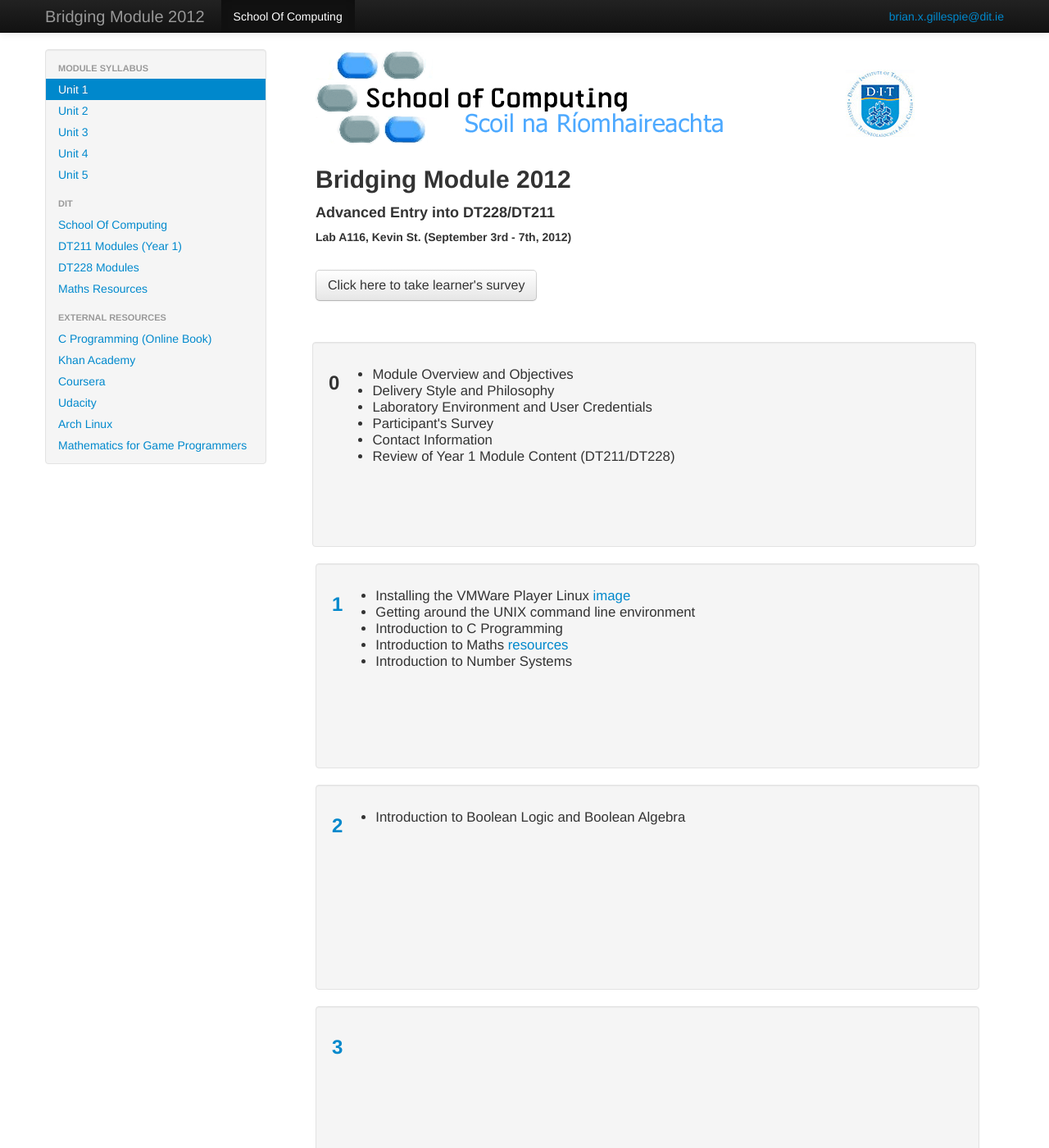
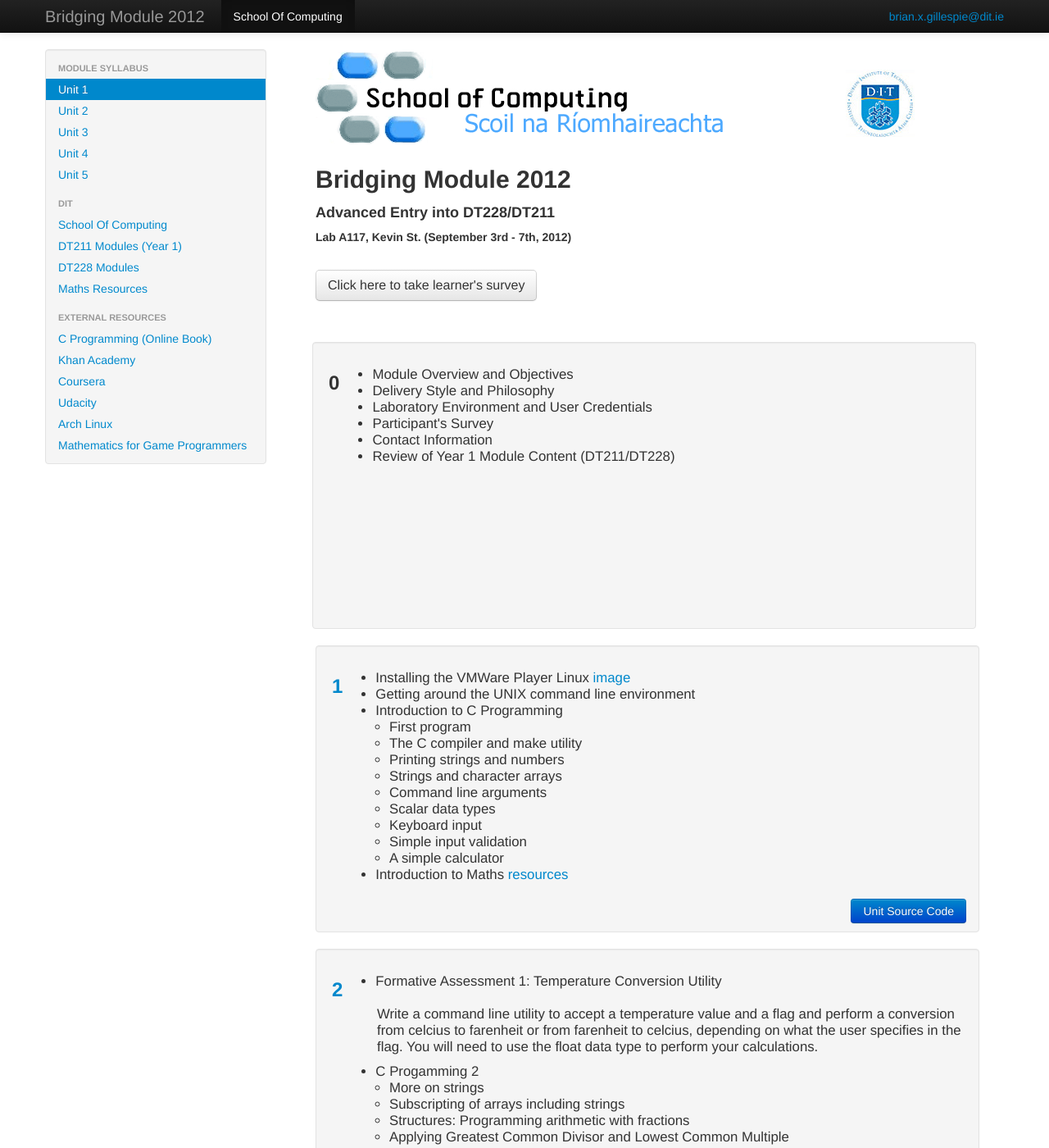
Before and after one commit to c12345678/bridgingmodule2012, a Jekyll site: the page built from index.html, in a window 1280 px wide and 1400 px high. Shown: the whole window at 82% size. Built offline with Jekyll 4.4.1, drawn with Linux system fonts in a browser that asks for light colours; some of the changed text lies outside the part shown.

Commit message:
Day 3 changes

```diff
--- a/_includes/unit1.html
+++ b/_includes/unit1.html
@@ -2,6 +2,17 @@
   <li>Installing the VMWare Player Linux <a href="http://goo.gl/CWWVH">image</a></li>
   <li>Getting around the UNIX command line environment</li>
   <li>Introduction to C Programming</li>
+  <ul style="padding-left:20px">
+    <li>First program</li>
+    <li>The C compiler and make utility</li>
+    <li>Printing strings and numbers</li>
+    <li>Strings and character arrays</li>
+    <li>Command line arguments</li>
+    <li>Scalar data types</li>
+    <li>Keyboard input</li>
+    <li>Simple input validation</li>
+    <li>A simple calculator</li>
+  </ul>
   <li>Introduction to Maths <a href="http://www.dit.ie/colleges/collegeofsciencesandhealth/studentresources/mathsresources/">resources</a></li>
-  <li>Introduction to Number Systems</li>
 </ul>
+<a class="btn btn-primary site-code-link" href="https://github.com/ditbjg/bridgingmodule2012/tree/master/unit1">Unit Source Code</a>
--- a/_includes/unit2.html
+++ b/_includes/unit2.html
@@ -1,3 +1,16 @@
 <ul>
-  <li>Introduction to Boolean Logic and Boolean Algebra</li>
+  <li>Formative Assessment 1: Temperature Conversion Utility</li>
+  <p style="padding-left:30px">
+    <br />Write a command line utility to accept a temperature value and a flag and perform
+    a conversion from celcius to farenheit or from farenheit to celcius, depending on what the
+    user specifies in the flag. You will need to use the float data type to perform your calculations.
+  </p>
+  <li>C Progamming 2</li>
+  <ul style="padding-left:20px">
+    <li>More on strings</li>
+    <li>Subscripting of arrays including strings</li>
+    <li>Structures: Programming arithmetic with fractions</li>
+    <li>Applying Greatest Common Divisor and Lowest Common Multiple</li>
+  </ul>
 </ul>
+<a class="btn btn-primary site-code-link" href="https://github.com/ditbjg/bridgingmodule2012/tree/master/unit2">Unit Source Code</a>
--- a/_includes/unit3.html
+++ b/_includes/unit3.html
@@ -0,0 +1,20 @@
+<ul>
+  <li>Introduction to Number Systems</li>
+  <ul style="padding-left:20px">
+    <li>Positional Number Systems</li>
+    <li>Binary</li>
+    <li>Hexadecimal</li>
+    <li>Two's complement</li>
+    <li>Introduction to Boolean Logic and Boolean Algebra</li>
+  </ul>
+  <li>C Progamming 3</li>
+  <ul style="padding-left:20px">
+    <li>Bitwise operations</li>
+  </ul>
+  <li>Formative Assessment 2: Conversion between number formats</li>
+  <p style="padding-left:30px">
+    <br />Write a command line utility to accept binary number as input and to output the equivalent decimal value.
+    <br />Extend the utility to accept a decimal number as input and to output the equivalent binary value.
+  </p>
+  <li>Pre Algebra Review</li>
+</ul>
--- a/assets/css/site.css
+++ b/assets/css/site.css
@@ -1,9 +1,16 @@
 .site-unit-body {
-  min-height: 180px !important;
+  position: relative;
   font-size: 1.2em;
 }
 
+.site-unit-body .site-code-link {
+  position: absolute;
+  bottom: 10px;
+  right: 15px;
+}
+
+
 .site-unit-body h3 {
   margin-right: 40px;
-  padding-bottom: 150px;
+  padding-bottom: 250px;
 }
--- a/index.html
+++ b/index.html
@@ -8,7 +8,7 @@
     <img alt="school_of_computing" src="/assets/img/schoolofcomputinglogo_3.gif"/>
     <h2>{{ page.title }}</h2>
     <h4>Advanced Entry into DT228/DT211</h4>
-    <h5>Lab A116, Kevin St. (September 3rd - 7th, 2012)</h5>
+    <h5>Lab A117, Kevin St. (September 3rd - 7th, 2012)</h5>
     <br />
     <p><a class="btn btn-large" href="http://www.surveymonkey.com/s/GKQKPR9">Click here to take learner's survey</a></p>
     <br />
```
